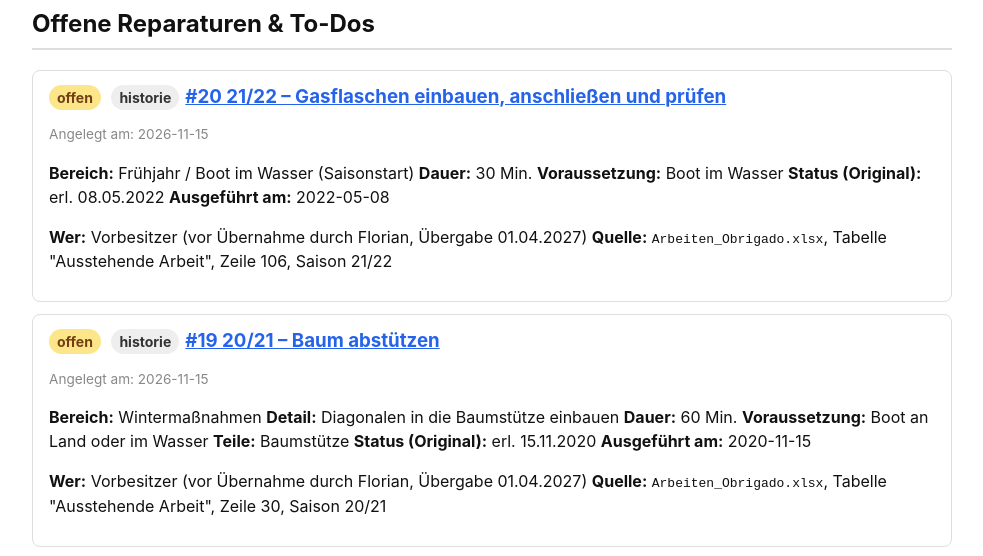
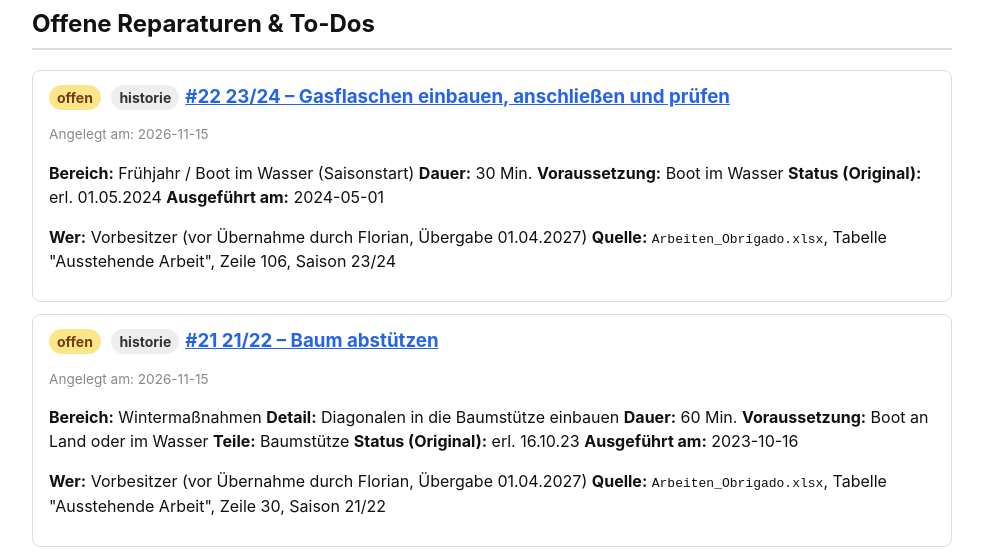
Before and after one commit to Flori0815/Obrigado-Dashboard, a plain HTML site: page index.html in a window 1280 px wide. Shown: the part 228-784 px from the top of the page, without its empty margins (148-1131 px from the left). Drawn offline with Linux system fonts and the light colour scheme.

Commit message:
Dashboard aktualisiert (2026-11-15T16:06:27Z)

```diff
--- a/index.html
+++ b/index.html
@@ -46,6 +46,30 @@
 
 <section id="reparaturen">
 <h2>Offene Reparaturen &amp; To-Dos</h2>
+<div class="issue">
+  <h3><span class="badge open">offen</span> <span class="badge">historie</span><a href="https://github.com/Flori0815/Obrigado/issues/22">#22 23/24 – Gasflaschen einbauen, anschließen und prüfen</a></h3>
+  <p style="font-size:0.85em;color:#888">Angelegt am: 2026-11-15</p>
+  <p><strong>Bereich:</strong> Frühjahr / Boot im Wasser (Saisonstart)
+<strong>Dauer:</strong> 30 Min.
+<strong>Voraussetzung:</strong> Boot im Wasser
+<strong>Status (Original):</strong> erl. 01.05.2024
+<strong>Ausgeführt am:</strong> 2024-05-01</p>
+<p><strong>Wer:</strong> Vorbesitzer (vor Übernahme durch Florian, Übergabe 01.04.2027)
+<strong>Quelle:</strong> <code>Arbeiten_Obrigado.xlsx</code>, Tabelle "Ausstehende Arbeit", Zeile 106, Saison 23/24</p>
+</div>
+<div class="issue">
+  <h3><span class="badge open">offen</span> <span class="badge">historie</span><a href="https://github.com/Flori0815/Obrigado/issues/21">#21 21/22 – Baum abstützen</a></h3>
+  <p style="font-size:0.85em;color:#888">Angelegt am: 2026-11-15</p>
+  <p><strong>Bereich:</strong> Wintermaßnahmen
+<strong>Detail:</strong> Diagonalen in die Baumstütze einbauen
+<strong>Dauer:</strong> 60 Min.
+<strong>Voraussetzung:</strong> Boot an Land oder im Wasser
+<strong>Teile:</strong> Baumstütze
+<strong>Status (Original):</strong> erl. 16.10.23
+<strong>Ausgeführt am:</strong> 2023-10-16</p>
+<p><strong>Wer:</strong> Vorbesitzer (vor Übernahme durch Florian, Übergabe 01.04.2027)
+<strong>Quelle:</strong> <code>Arbeiten_Obrigado.xlsx</code>, Tabelle "Ausstehende Arbeit", Zeile 30, Saison 21/22</p>
+</div>
 <div class="issue">
   <h3><span class="badge open">offen</span> <span class="badge">historie</span><a href="https://github.com/Flori0815/Obrigado/issues/20">#20 21/22 – Gasflaschen einbauen, anschließen und prüfen</a></h3>
   <p style="font-size:0.85em;color:#888">Angelegt am: 2026-11-15</p>
```
